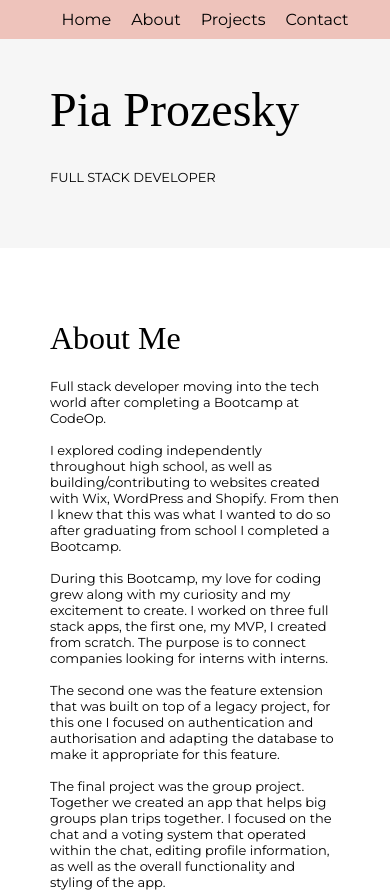
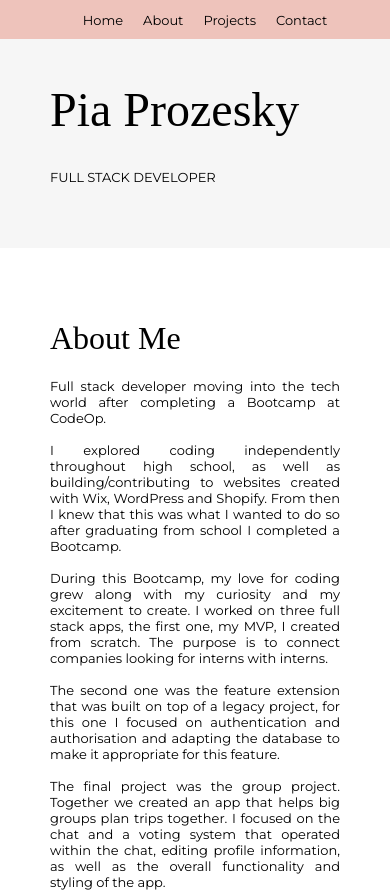
Before and after one commit to piaprozesky/personalsite, a React (Create React App) app: page / in a window 390 px wide. Shown: the top 892 px of the page. Built offline with nearby package versions, Linux system fonts and the light colour scheme; a web font is replaced by a local one.

Commit message:
text justify

```diff
--- a/src/App.css
+++ b/src/App.css
@@ -19,5 +19,6 @@ h2 {
 @media screen and (max-width: 800px) {
   .text {
     font-size: small;
+    text-align: justify;
   }
 }
--- a/src/components/NavBar.css
+++ b/src/components/NavBar.css
@@ -27,4 +27,7 @@
     margin-left: 10px;
     margin-right: 10px;
   }
+  .navtext {
+    font-size: small;
+  }
 }
```
